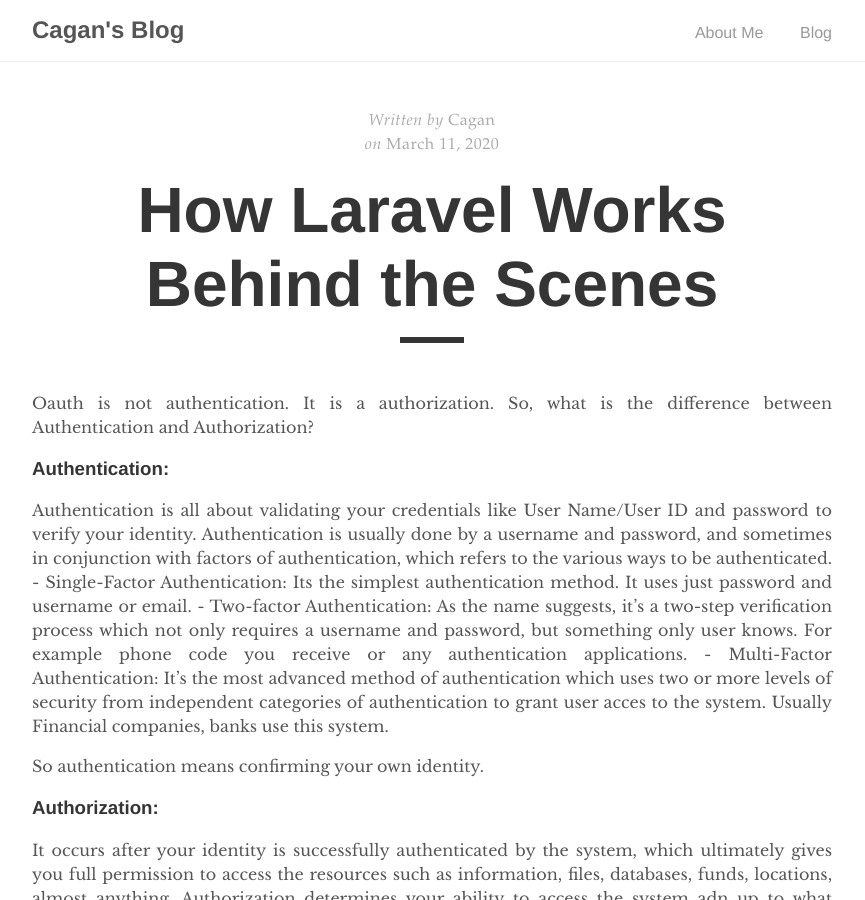
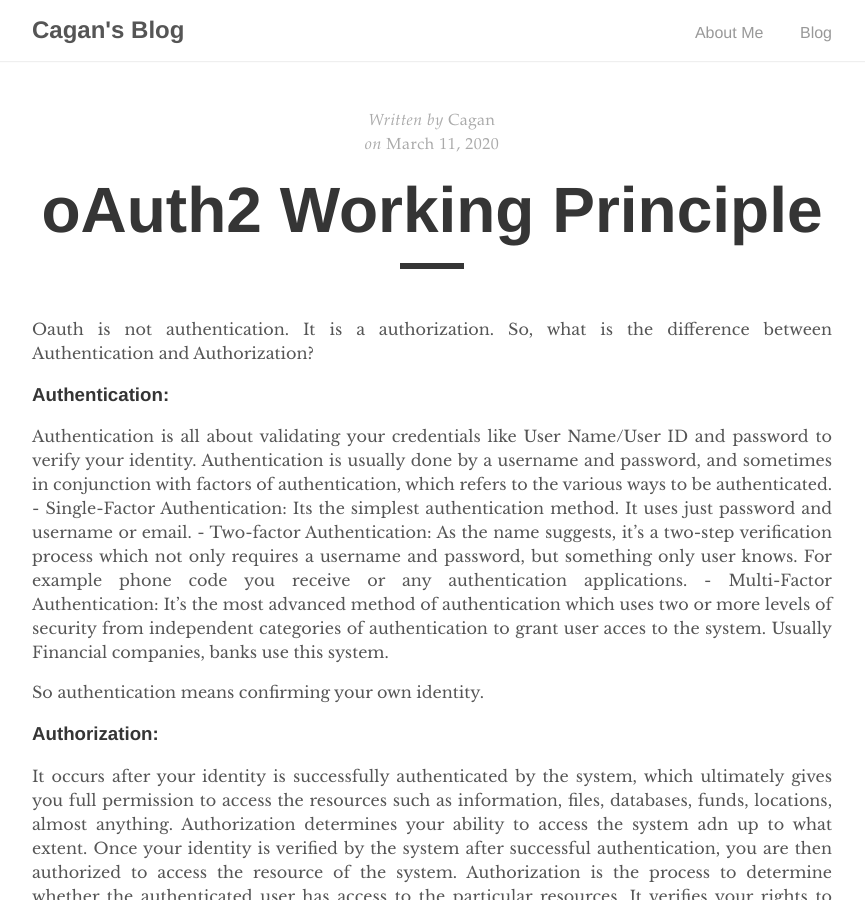
Before and after one commit to cagan/cagan.github.io, a Jekyll site: the page built from _posts/2020-03-11-How-Actually-oAuth-Works.md, in a window 1280 px wide and 900 px high. Shown: the whole window, without its empty margins (208-1073 px from the left). Built offline with Jekyll 4.4.1, drawn with Linux system fonts in a browser that asks for light colours.

Commit message:
fix title

```diff
--- a/_posts/2020-03-11-How-Actually-oAuth-Works.md
+++ b/_posts/2020-03-11-How-Actually-oAuth-Works.md
@@ -1,6 +1,6 @@
 ---
 layout: post
-title:  "How Laravel Works Behind the Scenes"
+title:  "oAuth2 Working Principle"
 author: "Cagan"
 comments: false
 
```
